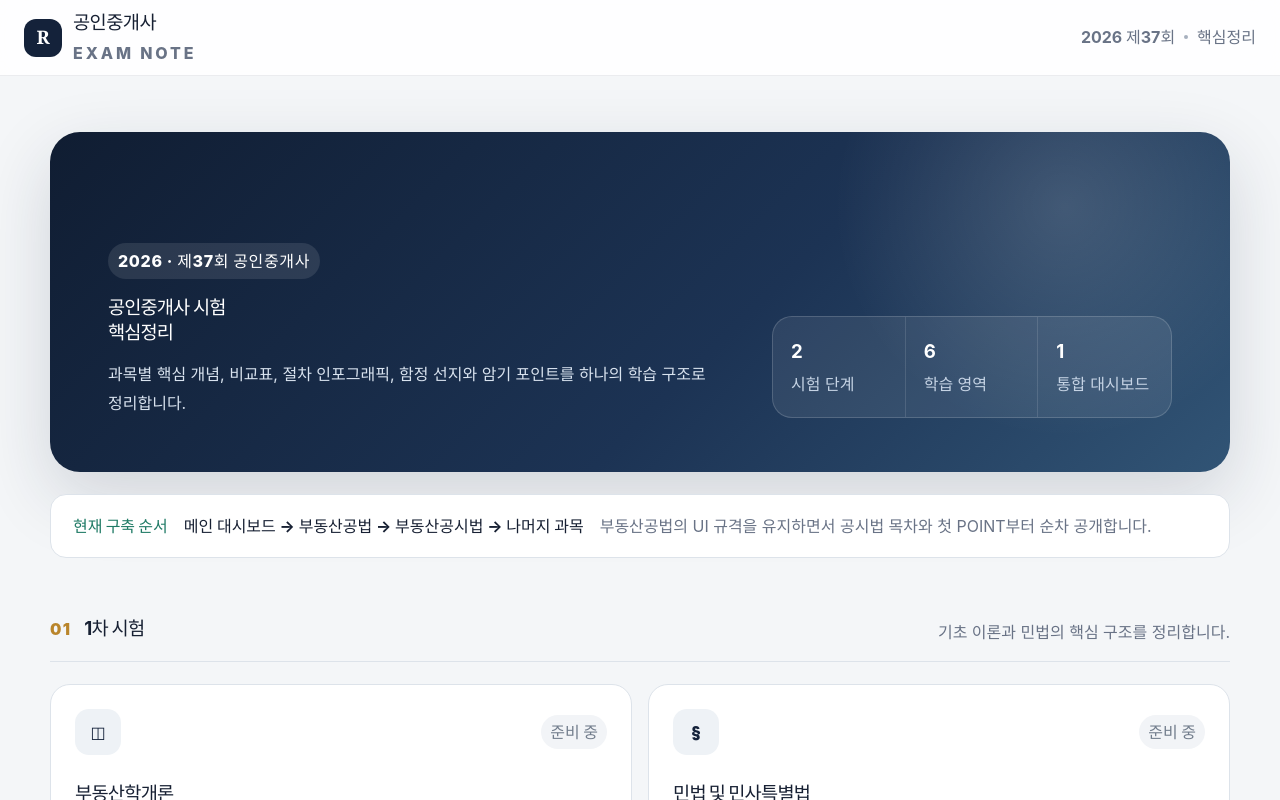
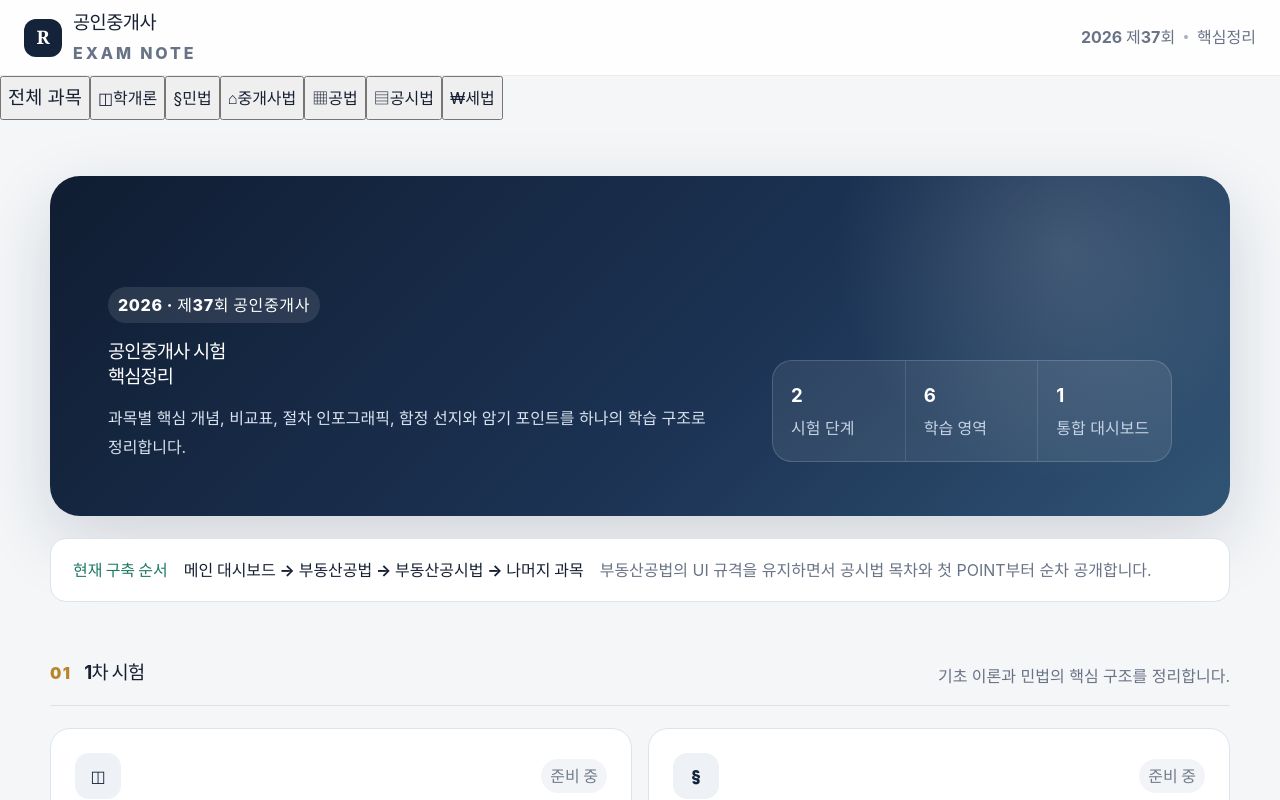
Before and after one commit to parkminhyun0/realtor-exam, a React (Vite) app: page / in a window 1280 px wide. Shown: the top 800 px of the page. Built offline with nearby package versions, Linux system fonts and the light colour scheme.

Commit message:
feat: add sticky subject navigation header

```diff
--- a/src/App.jsx
+++ b/src/App.jsx
@@ -132,7 +132,8 @@ export default function App() {
   return (
     <div className="app-shell">
       <a className="skip-link" href="#main-content">본문으로 바로가기</a>
-      <header className="topbar">
+      <header className="site-header">
+        <div className="topbar">
           <button className="brand" type="button" onClick={() => navigate('')} aria-label="공인중개사 핵심정리 홈">
             <span className="brand__mark">R</span>
             <span><strong>공인중개사</strong><small>EXAM NOTE</small></span>
@@ -142,6 +143,30 @@ export default function App() {
             <span className="topbar__dot" aria-hidden="true" />
             <span>핵심정리</span>
           </div>
+        </div>
+        <nav className="subject-nav" aria-label="과목 바로가기">
+          <button
+            type="button"
+            className={`subject-nav__item${route === '' ? ' active' : ''}`}
+            onClick={() => navigate('')}
+            aria-current={route === '' ? 'page' : undefined}
+          >
+            전체 과목
+          </button>
+          {allSubjects.map((subject) => (
+            <button
+              key={subject.id}
+              type="button"
+              className={`subject-nav__item${route === subject.id ? ' active' : ''}`}
+              onClick={() => navigate(subject.id)}
+              aria-current={route === subject.id ? 'page' : undefined}
+              title={subject.title}
+            >
+              <span className="subject-nav__icon" aria-hidden="true">{subject.icon}</span>
+              <span>{subject.shortTitle}</span>
+            </button>
+          ))}
+        </nav>
       </header>
       {content}
       <footer className="footer">
```
Lines whose indentation alone changed are shown as unchanged.
